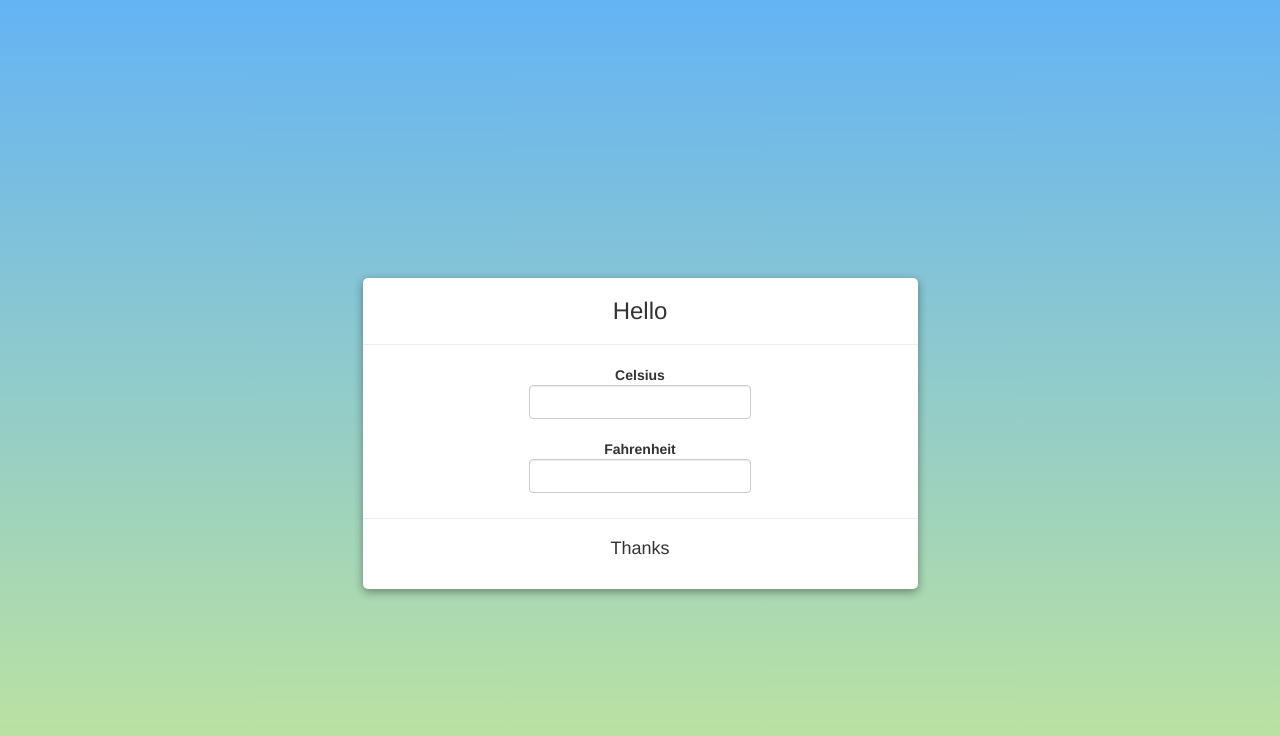
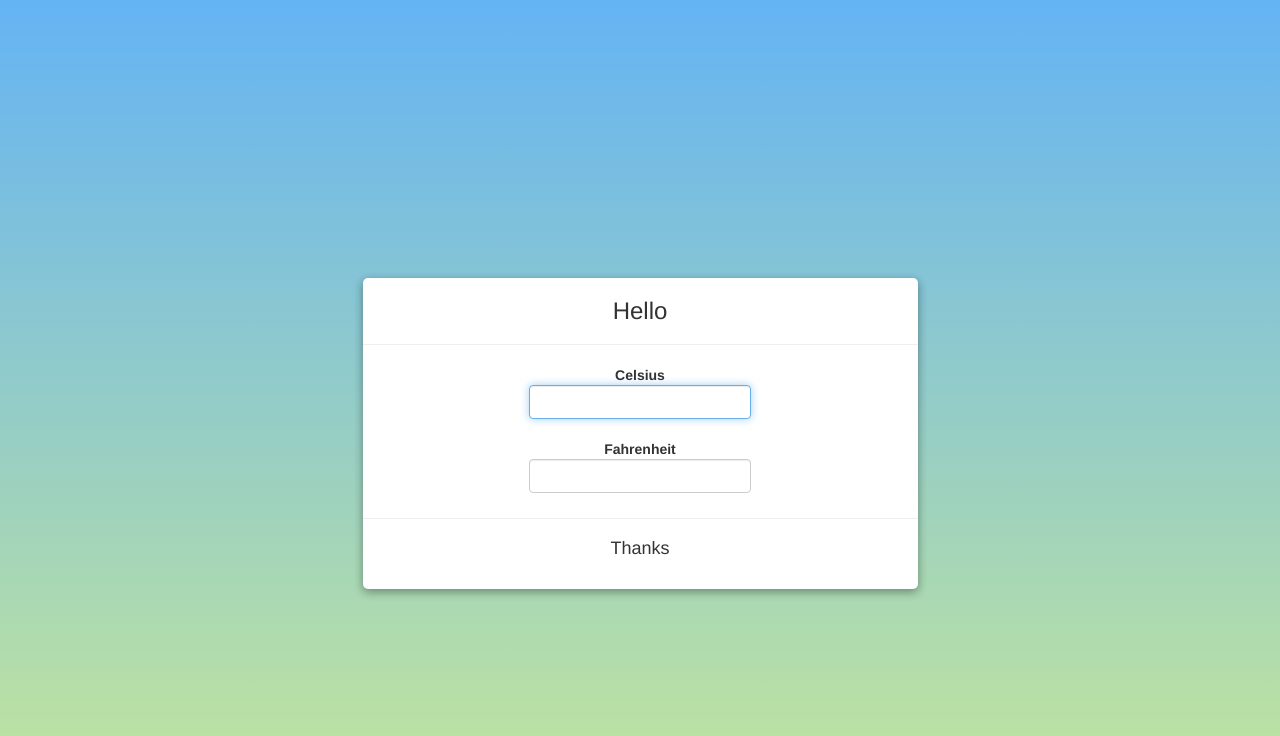
Before and after one commit to iPilotte/CelsiusToFahrenheit, a React (Create React App) app: page / in a window 1280 px wide. Shown: the top 736 px of the page. Built offline with nearby package versions, Linux system fonts and the light colour scheme.

Commit message:
add_autoFocus

```diff
--- a/src/App.js
+++ b/src/App.js
@@ -41,7 +41,7 @@ class App extends Component {
               <form className="form-horizontal">
                 <div className="form-group">
                   <label>Celsius
-                    <input type="text" ref="CelsiusText" className="form-control" onChange={() => this.changeCeltoFah()}/>
+                    <input type="text" ref="CelsiusText" className="form-control" autoFocus onChange={() => this.changeCeltoFah()}/>
                   </label>
                 </div>
                 <div className="form-group">
```
